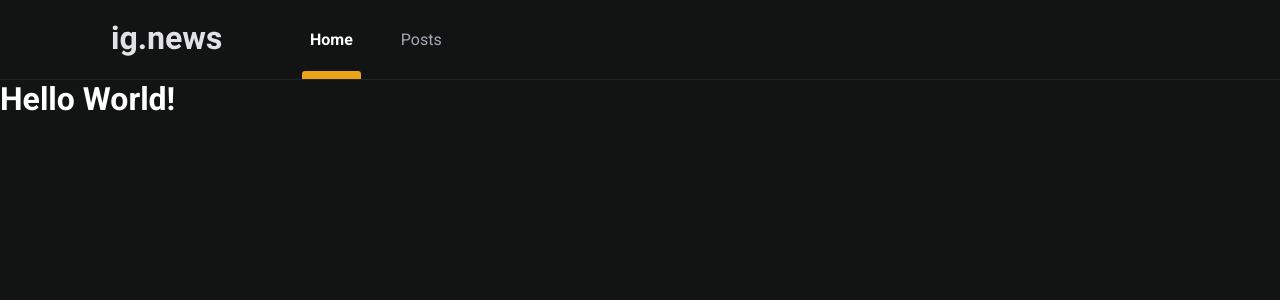
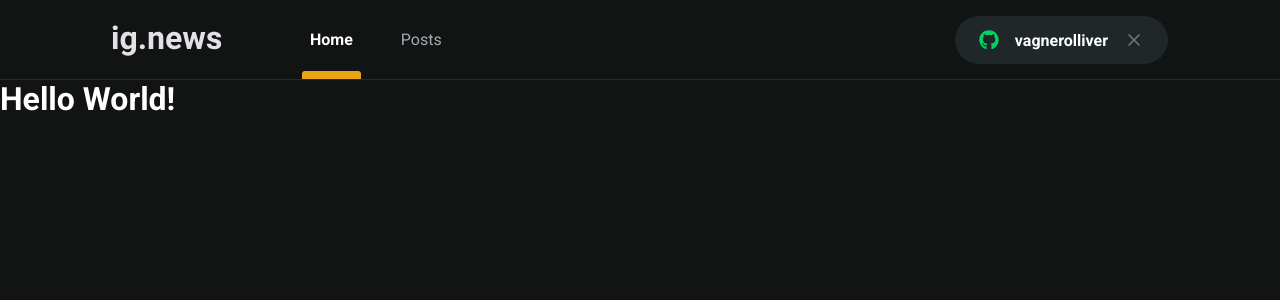
Before and after one commit to vagnerolliver/ignite-my-ignews, a Next.js app: page / in a window 1280 px wide. Shown: the top 300 px of the page. Built offline with nearby package versions, Linux system fonts and the light colour scheme.

Commit message:
feat: create SignInButton

```diff
--- a/src/components/Header/index.tsx
+++ b/src/components/Header/index.tsx
@@ -1,5 +1,6 @@
+import { SignInButton } from '../SignInButton';
+
 import styles from './styles.module.scss';
-
 
 export function Header() {
   return(
@@ -10,6 +11,7 @@
           <a href="" className={styles.active}>Home</a>
           <a href="">Posts</a>
         </nav>
+        <SignInButton />
       </div>
     </header>
   )
--- a/src/components/Header/styles.module.scss
+++ b/src/components/Header/styles.module.scss
@@ -58,4 +58,8 @@
       }
     }
   }
+
+  button {
+    margin-left: auto;
+  }
 }
--- /dev/null
+++ b/src/components/SignInButton/index.tsx
@@ -0,0 +1,22 @@
+import { FaGithub } from 'react-icons/fa';
+import { FiX } from 'react-icons/fi';
+
+
+import styles from './styles.module.scss';
+
+export function SignInButton(){
+  const isUserLoggedIn = true
+
+  return isUserLoggedIn ? (
+    <button type="button" className={styles.signInButton}>
+      <FaGithub color="#04d361" />
+      vagnerolliver
+      <FiX color="#737380" className={styles.closeIcon} />
+    </button>
+  ): (
+    <button type="button" className={styles.signInButton}>
+      <FaGithub color="#eba417 " />
+      Sign in with GitHub
+    </button>
+  );
+}
--- /dev/null
+++ b/src/components/SignInButton/styles.module.scss
@@ -0,0 +1,34 @@
+.signInButton {
+  height: 3rem;
+  border-radius: 3rem;
+  background: var(--gray-850);
+  border: 0;
+  padding: 0 1.5rem;
+
+  display: flex;
+  align-items: center;
+  justify-content: center;
+
+  color: var(--white);
+  font-weight: bold;
+
+  svg {
+    height: 20px;
+    width: 20px;
+  }
+
+  svg:first-child {
+    margin-right: 1rem;
+  }
+
+  .closeIcon {
+    margin-left: 1rem;
+  }
+
+  transition: filter .2s;
+
+  &:hover {
+    filter: brightness(0.8);
+  }
+
+}
--- a/src/styles/global.scss
+++ b/src/styles/global.scss
@@ -9,9 +9,9 @@
 
   --gray-100: #E1E1E6;
   --gray-300: #A8A8B3;
-  --gray-800: #1F2729;
+  --gray-800: #29292e;
+  --gray-850: #1f2729;
   --gray-900: #121414;
-
   --cyan-500: #61DCFB;
   --yellow-500: #EBA417;
 }
```
